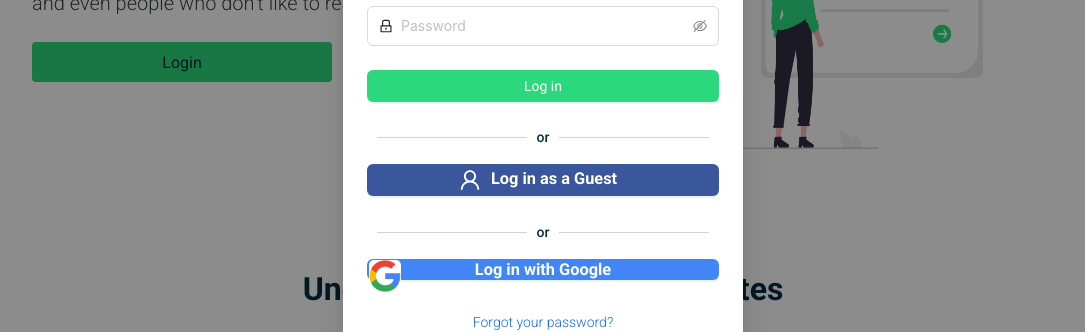
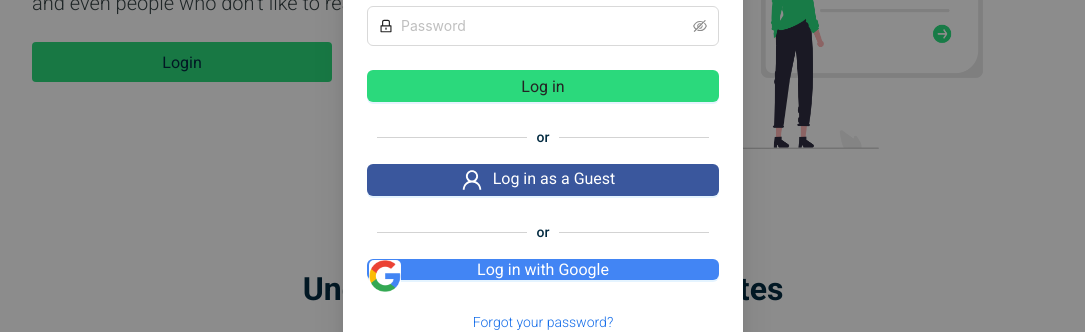
Before and after one commit to samgable27/Summarist, a Next.js app: page / in a window 1280 px wide. Both pictures are taken after a click on the item "Login". Shown: the part 310-642 px from the top of the page, without its empty margins (97-1182 px from the left). Built offline with nearby package versions, Linux system fonts and the light colour scheme.

Commit message:
changed some file directories and last min styling for login modal

```diff
--- a/components/auth/LoginForm.tsx
+++ b/components/auth/LoginForm.tsx
@@ -51,7 +51,6 @@ const LoginForm: React.FC<LoginFormProps> = ({
     } catch (error) {
       setError(error.message);
       onFailure(error);
-      console.log("Error:", error.message);
     }
   };
 
@@ -115,7 +114,7 @@ const LoginForm: React.FC<LoginFormProps> = ({
             style={{ width: "100%", backgroundColor: "#2bd97c" }}
             className={styles.login__btn}
           >
-            Log in
+            <span>Log in</span>
           </Button>
         </Form.Item>
       </Form>
@@ -138,7 +137,7 @@ const LoginForm: React.FC<LoginFormProps> = ({
                 left: -10,
               }}
             />
-            <h3>Log in as a Guest</h3>
+            <span>Log in as a Guest</span>
           </div>
         </Button>
       </Form.Item>
@@ -172,7 +171,7 @@ const LoginForm: React.FC<LoginFormProps> = ({
                 top: "0px",
               }}
             />
-            <h3>Log in with Google</h3>
+            <span>Log in with Google</span>
           </div>
         </Button>
         <div className={styles.forgot__pwdContainer}>
--- a/components/auth/SignUpForm.tsx
+++ b/components/auth/SignUpForm.tsx
@@ -57,7 +57,6 @@ const SignUpForm: React.FC<SignUpFormProps> = ({
     } catch (error) {
       setError(error.message);
       onFailure(error);
-      console.log("Error:", error.message);
     }
   };
 
@@ -112,7 +111,7 @@ const SignUpForm: React.FC<SignUpFormProps> = ({
                   top: "1px",
                 }}
               />
-              <h3>Sign up with Google</h3>
+              <span>Sign up with Google</span>
             </div>
           </Button>
         </Form.Item>
--- a/components/Header.tsx
+++ b/components/home/Header.tsx
@@ -1,6 +1,6 @@
 import Image from "next/image";
 import React from "react";
-import { useModalStore } from "../src/store/store-client";
+import { useModalStore } from "../../src/store/store-client";
 
 type Props = {};
 
--- a/components/Landing.tsx
+++ b/components/home/Landing.tsx
@@ -1,7 +1,7 @@
 import Image from "next/image";
 import React from "react";
-import LoginModal from "./auth/LoginModal";
-import { useModalStore } from "../src/store/store-client";
+import LoginModal from "../auth/LoginModal";
+import { useModalStore } from "../../src/store/store-client";
 
 type Props = {};
 
--- a/modal.module.css
+++ b/modal.module.css
@@ -18,6 +18,11 @@
 
 .formContainer input {
   padding: 4px !important;
+}
+
+.login__btn span {
+  font-size: 16px !important;
+  color: #242424 !important;
 }
 
 .login__btn:hover {
@@ -69,8 +74,16 @@
   max-width: 220px;
 }
 
+.guest__btnContainer span {
+  font-size: 16px;
+}
+
 .google__btn {
   background-color: #4285f4 !important;
+}
+
+.google__btn span {
+  font-size: 16px;
 }
 
 .google__btn:hover {
```
Also changed, not shown: pages/index.tsx (+6 -6 lines), components/home/Features.tsx (renamed from components/Features.tsx), components/home/Footer.tsx (renamed from components/Footer.tsx), components/home/Numbers.tsx (renamed from components/Numbers.tsx), components/home/Reviews.tsx (renamed from components/Reviews.tsx).
